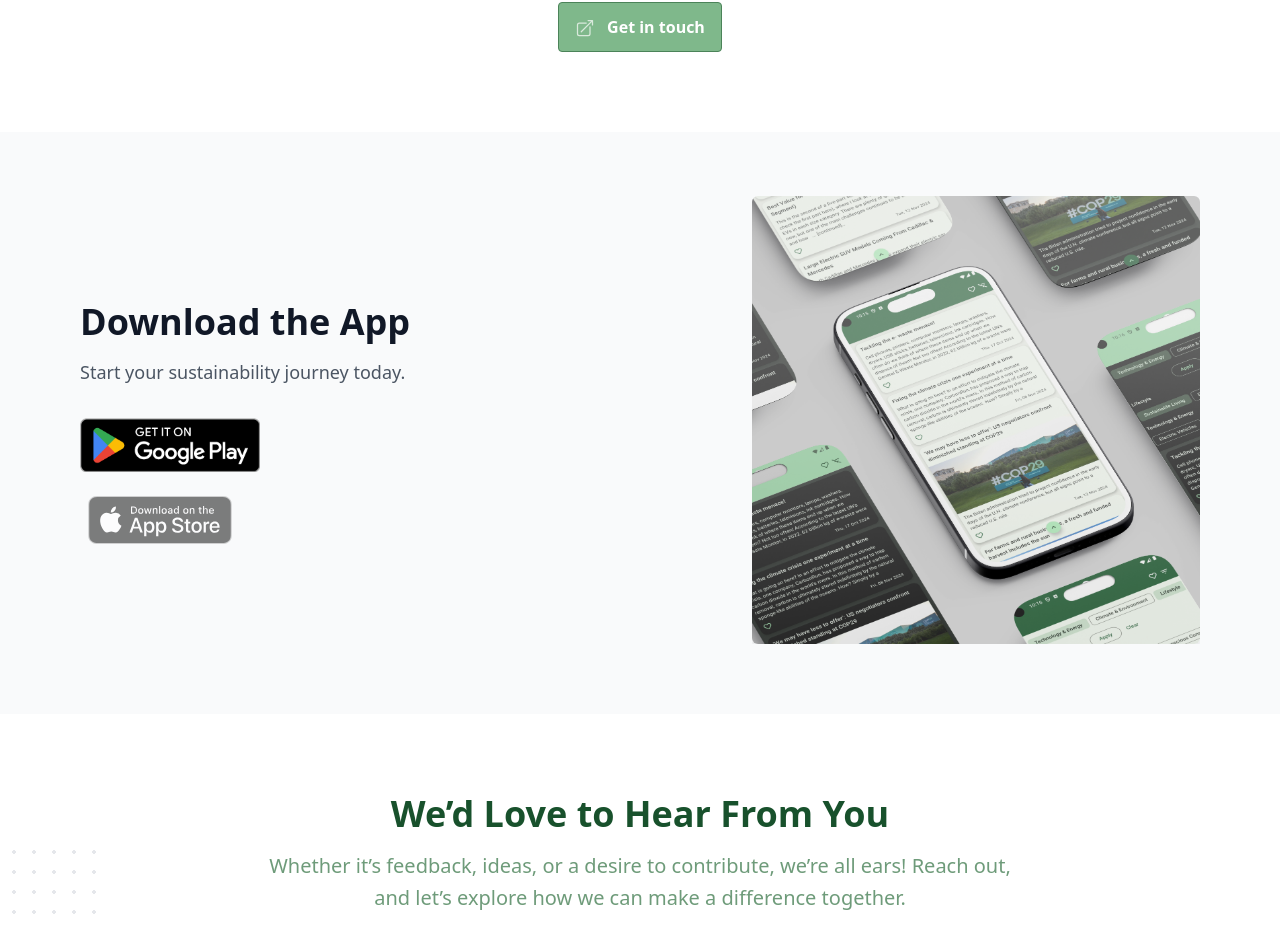
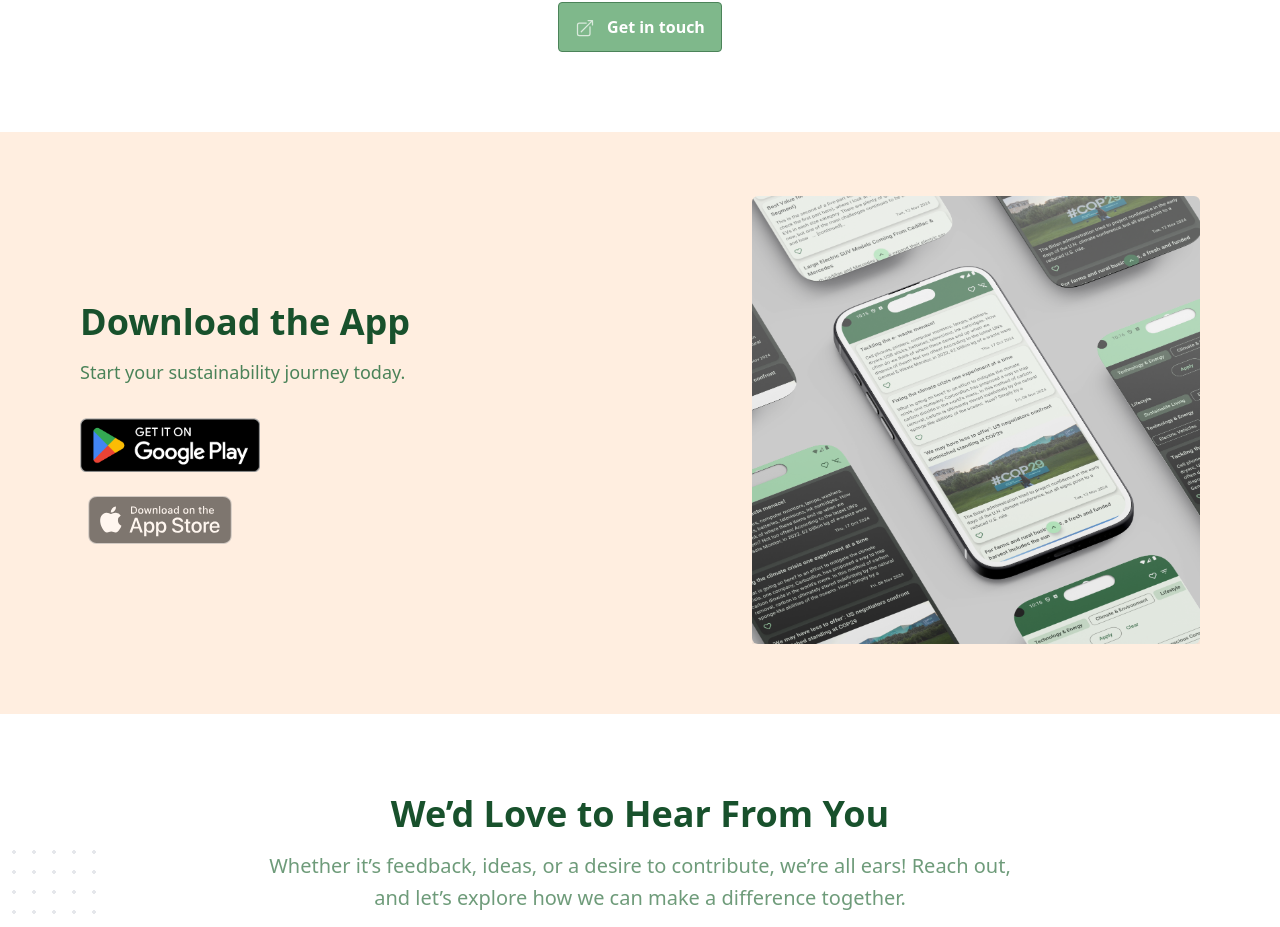
Before and after one commit to Act4Zero/LandingPage-GreenCompass, a Next.js app: page / in a window 1280 px wide. Shown: the part 5917-6844 px from the top of the page. Built offline with nearby package versions, Linux system fonts and the light colour scheme.

Commit message:
[Theme] Update Download the app section

```diff
--- a/src/components/DownloadTheApp.js
+++ b/src/components/DownloadTheApp.js
@@ -10,14 +10,14 @@ function DownloadTheApp({
   iosLink = "#",
 }) {
   return (
-    <section className="bg-gray-50 py-16">
+    <section className="bg-lightBg py-16">
       <div className="max-w-6xl mx-auto px-4 flex flex-col md:flex-row items-center justify-between">
         {/* Text and Buttons */}
         <div className="w-full md:w-1/2 lg:w-5/12 md:pr-8 lg:pr-12 mb-10 md:mb-0 text-center md:text-left">
-          <h2 className="text-4xl font-extrabold text-gray-900">{title}</h2>
-          <p className="text-lg text-gray-600 mt-4 mb-8">
-            {subtitle}
-          </p>
+          <h2 className="text-4xl font-extrabold text-green-darkest">
+            {title}
+          </h2>
+          <p className="text-lg text-green-dark mt-4 mb-8">{subtitle}</p>
 
           <div className="flex flex-col items-center md:items-start space-y-6">
             {/* Android Button (Enabled) */}
@@ -45,7 +45,7 @@ function DownloadTheApp({
                 className="opacity-50"
               />
               {/* Tooltip shown on hover */}
-              <div className="absolute bottom-full mb-2 hidden group-hover:block px-2 py-1 text-sm text-white bg-black rounded">
+              <div className="absolute bottom-full mb-2 hidden group-hover:block px-2 py-1 text-sm text-white bg-green-dark rounded">
                 {iosTooltip}
               </div>
             </div>
```
